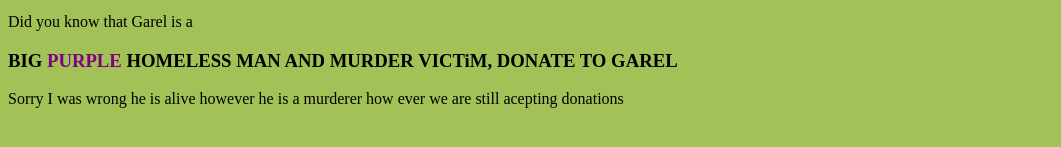
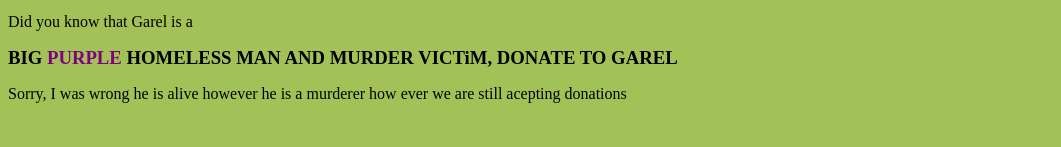
Before and after one commit to steel58/Garel, a plain HTML site: page index.html in a window 1280 px wide. Shown: the part 575-722 px from the top of the page, without its empty margins (0-1061 px from the left). Drawn offline with Linux system fonts and the light colour scheme.

Commit message:
Update index.html

```diff
--- a/index.html
+++ b/index.html
@@ -13,6 +13,9 @@
       border-color: #cd6090;
       background-color: cd0000;
   }
+    h3{
+        display:inline;
+        }
     </style>
 
 
@@ -40,7 +43,7 @@ size="5">L</font></h1>
 <h3>BIG <font color="Purple">
  PURPLE </font> HOMELESS MAN AND MURDER VICTiM, DONATE TO GAREL
     </h3></p>
-<p>Sorry I was wrong he is alive however he is a murderer how ever we are still acepting donations</p>
+<p>Sorry, I was wrong he is alive however he is a murderer how ever we are still acepting donations</p>
 
 </body>
 </html>
```
